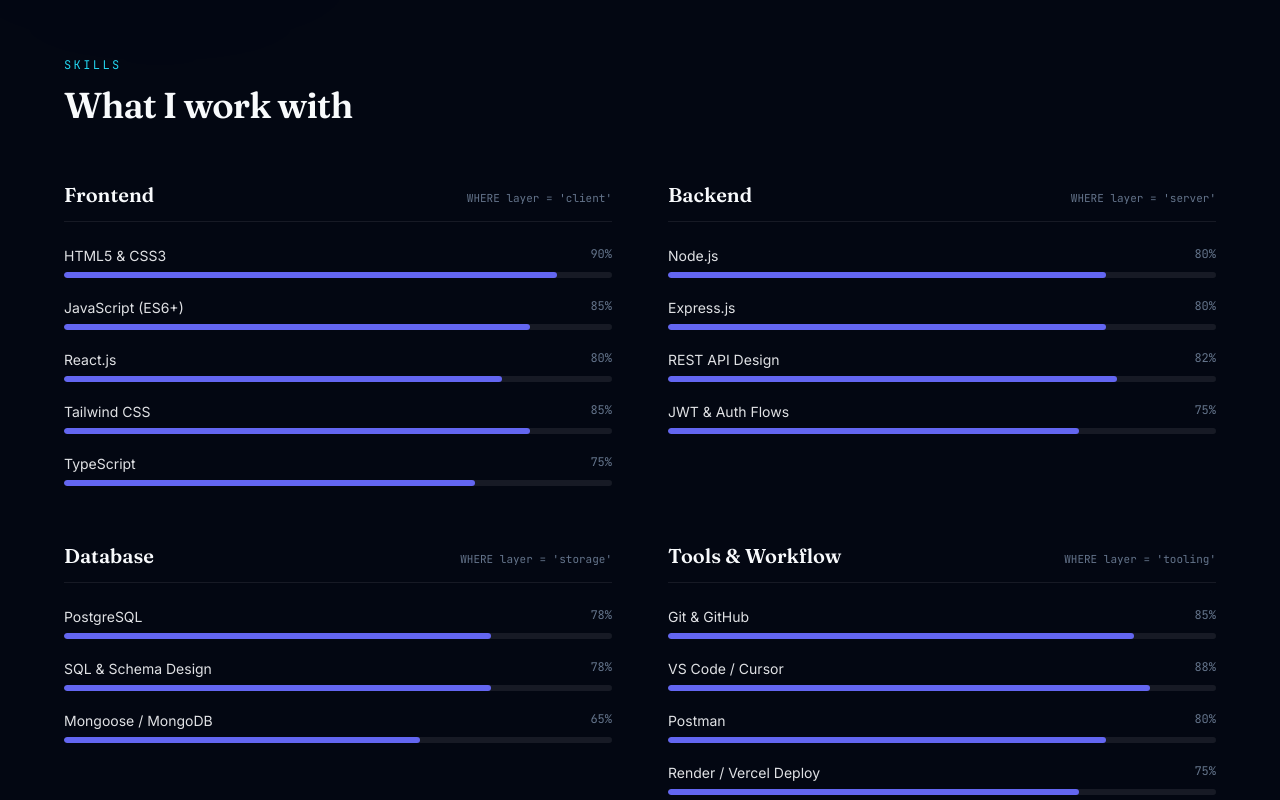
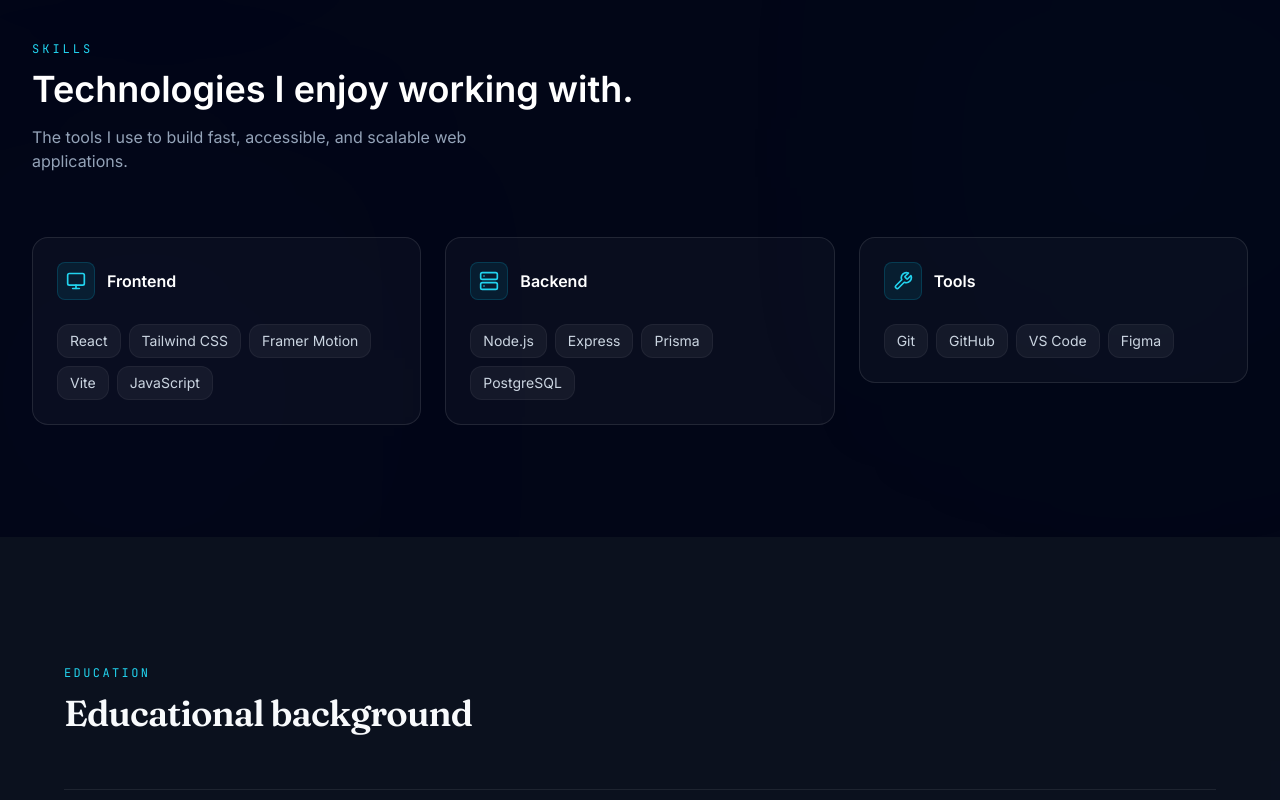
Before and after one commit to mehadishisir/my-protfolio, a React (Vite) app: page / in a window 1280 px wide. Shown: the part 1780-2580 px from the top of the page. Built offline with nearby package versions, Linux system fonts and the light colour scheme.

Commit message:
project sec done

```diff
--- a/src/components/Projects.jsx
+++ b/src/components/Projects.jsx
@@ -1,82 +1,46 @@
 import { motion } from "framer-motion";
 import { Link } from "react-router-dom";
-import { ArrowUpRight, Database, Leaf, BookOpen } from "lucide-react";
+import { ArrowUpRight } from "lucide-react";
 import Reveal from "./Reveal";
 import { projects } from "../data/projects";
 
-const iconMap = { postgres: Database, leaf: Leaf, book: BookOpen };
-const accentMap = {
-  pine: "bg-pine",
-  terracotta: "bg-terracotta",
-  pinedark: "bg-pinedark",
-};
-
 export default function Projects() {
   return (
-    <section id="projects" className="py-24 md:py-32 px-5 md:px-8 bg-paper2/60">
-      <div className="max-w-6xl mx-auto">
+    <section id="projects" className="relative overflow-hidden py-28 px-5 md:px-8 bg-slate-950">
+
+      <div className="max-w-[1320px] mx-auto relative">
         <Reveal>
-          <p className="font-mono text-xs uppercase tracking-[0.2em] text-pine mb-3">Projects</p>
-          <h2 className="font-display text-3xl md:text-4xl font-semibold text-ink tracking-tight mb-14">
-            Selected work
+          <p className="font-mono text-xs uppercase tracking-[0.25em] text-cyan-400 mb-3">
+            Projects
+          </p>
+          <h2 className="text-3xl md:text-4xl font-semibold text-white mb-16">
+            Selected projects I've built.
           </h2>
         </Reveal>
 
-        <div className="grid md:grid-cols-3 gap-7">
-          {projects.map((p, i) => {
-            const Icon = iconMap[p.image] || Database;
-            return (
-              <Reveal key={p.id} delay={i * 0.12} y={24}>
-                <motion.div
-                  whileHover={{ y: -8 }}
-                  transition={{ duration: 0.3, ease: [0.22, 1, 0.36, 1] }}
-                  className="group flex flex-col h-full bg-white rounded-2xl border border-line overflow-hidden hover:shadow-xl transition-shadow"
-                >
-                  <div
-                    className={`h-44 ${accentMap[p.accent]} relative flex items-center justify-center overflow-hidden`}
-                  >
-                    <motion.div
-                      whileHover={{ scale: 1.15, rotate: 6 }}
-                      transition={{ duration: 0.4 }}
-                    >
-                      <Icon size={56} className="text-paper/90" strokeWidth={1.3} />
-                    </motion.div>
-                    <div className="absolute inset-0 bg-gradient-to-t from-black/10 to-transparent" />
-                  </div>
-                  <div className="p-6 flex flex-col flex-1">
-                    <h3 className="font-display text-xl font-semibold text-ink mb-1">{p.name}</h3>
-                    <p className="text-xs font-mono uppercase tracking-wide text-terracotta mb-3">
-                      {p.tagline}
+        <div className="grid md:grid-cols-2 lg:grid-cols-3 gap-6">
+          {projects?.map((p, i) => (
+            <Reveal key={p.id} delay={i * 0.1}>
+              <motion.div className="p-6 rounded-2xl bg-white/5 border border-white/10">
+
+                <h3 className="text-white text-xl font-semibold mb-2">
+                  {p.name}
+                </h3>
+
+                <p className="text-slate-400 text-sm mb-4">
+                  {p.summary}
                 </p>
-                    <p className="text-sm text-inkmuted leading-relaxed mb-6 flex-1">{p.summary}</p>
-                    <div className="flex flex-wrap gap-1.5 mb-6">
-                      {p.stack.slice(0, 3).map((s) => (
-                        <span
-                          key={s}
-                          className="text-[11px] font-mono px-2.5 py-1 rounded-full bg-paper2 text-inkmuted border border-line"
-                        >
-                          {s}
-                        </span>
-                      ))}
-                    </div>
+
                 <Link
                   to={`/projects/${p.id}`}
-                      className="inline-flex items-center gap-1.5 text-sm font-medium text-ink group-hover:text-terracotta transition-colors focus-ring rounded w-fit"
+                  className="text-cyan-400 flex items-center gap-2"
                 >
-                      View Details
-                      <motion.span
-                        className="inline-flex"
-                        initial={{ x: 0, y: 0 }}
-                        whileHover={{ x: 2, y: -2 }}
-                      >
-                        <ArrowUpRight size={16} />
-                      </motion.span>
+                  View Project <ArrowUpRight size={16} />
                 </Link>
-                  </div>
+
               </motion.div>
             </Reveal>
-            );
-          })}
+          ))}
         </div>
       </div>
     </section>
--- a/src/components/Skills.jsx
+++ b/src/components/Skills.jsx
@@ -1,49 +1,55 @@
 import { motion } from "framer-motion";
+import { Monitor, Server, Wrench } from "lucide-react";
 import Reveal from "./Reveal";
 import { skillGroups } from "../data/skills";
 
-function SkillBar({ name, level, delay }) {
-  return (
-    <div>
-      <div className="flex justify-between mb-1.5">
-        <span className="text-sm text-ink/90">{name}</span>
-        <span className="font-mono text-xs text-muted">{level}%</span>
-      </div>
-      <div className="h-1.5 bg-line rounded-full overflow-hidden">
-        <motion.div
-          initial={{ width: 0 }}
-          whileInView={{ width: `${level}%` }}
-          viewport={{ once: true, amount: 0.4 }}
-          transition={{ duration: 0.9, delay, ease: [0.22, 1, 0.36, 1] }}
-          className="h-full bg-terracotta rounded-full"
-        />
-      </div>
-    </div>
-  );
-}
+const iconMap = {
+  Monitor: <Monitor size={20} />,
+  Server: <Server size={20} />,
+  Wrench: <Wrench size={20} />
+};
 
 export default function Skills() {
   return (
-    <section id="skills" className="py-24 md:py-32 px-5 md:px-8">
-      <div className="max-w-6xl mx-auto">
+    <section id="skills" className="relative py-28 px-5 md:px-8 bg-slate-950 overflow-hidden">
+      {/* Background Glows */}
+      <div aria-hidden="true" className="absolute right-0 top-20 h-72 w-72 rounded-full bg-cyan-500/5 blur-[160px]" />
+      <div aria-hidden="true" className="absolute left-0 bottom-0 h-72 w-72 rounded-full bg-indigo-500/5 blur-[160px]" />
+
+      <div className="max-w-[1320px] mx-auto relative">
         <Reveal>
-          <p className="font-mono text-xs uppercase tracking-[0.2em] text-pine mb-3">Skills</p>
-          <h2 className="font-display text-3xl md:text-4xl font-semibold text-ink tracking-tight mb-14">
-            What I work with
+          <p className="font-mono text-xs uppercase tracking-[0.25em] text-cyan-400 mb-3">
+            Skills
+          </p>
+          <h2 className="text-3xl md:text-4xl font-semibold text-white mb-4">
+            Technologies I enjoy working with.
           </h2>
+          <p className="text-slate-400 max-w-lg mb-16">
+            The tools I use to build fast, accessible, and scalable web applications.
+          </p>
         </Reveal>
 
-        <div className="grid md:grid-cols-2 gap-10 md:gap-x-14 md:gap-y-14">
+        <div className="grid grid-cols-1 md:grid-cols-2 xl:grid-cols-3 gap-6">
           {skillGroups.map((group, gi) => (
-            <Reveal key={group.label} delay={gi * 0.1}>
-              <div className="flex items-baseline justify-between border-b border-line pb-3 mb-6">
-                <h3 className="font-display text-xl font-semibold text-ink">{group.label}</h3>
-                <span className="font-mono text-[11px] text-muted">{group.query}</span>
-              </div>
-              <div className="space-y-5">
-                {group.skills.map((s, si) => (
-                  <SkillBar key={s.name} name={s.name} level={s.level} delay={si * 0.08} />
-                ))}
+            <Reveal key={group.title} delay={gi * 0.1}>
+              <div className="group p-6 rounded-2xl bg-white/[0.03] border border-white/10 hover:border-cyan-500/30 hover:bg-white/[0.06] hover:-translate-y-1 hover:shadow-[0_10px_30px_rgba(6,182,212,.08)] transition-[transform,border-color,background-color,box-shadow] duration-300">
+                <div className="flex items-center gap-3 mb-6">
+                  <div className="p-2 rounded-lg bg-cyan-500/10 border border-cyan-500/20 text-cyan-400">
+                    {iconMap[group.icon]}
+                  </div>
+                  <h3 className="font-semibold text-white">{group.title}</h3>
+                </div>
+
+                <div className="flex flex-wrap gap-2">
+                  {group.items.map((skill) => (
+                    <span
+                      key={skill}
+                      className="px-3 py-1.5 rounded-xl bg-white/5 border border-white/5 text-sm text-slate-300 hover:border-cyan-500/50 hover:text-cyan-300 transition-colors"
+                    >
+                      {skill}
+                    </span>
+                  ))}
+                </div>
               </div>
             </Reveal>
           ))}
--- a/src/data/profile.js
+++ b/src/data/profile.js
@@ -1,4 +1,4 @@
-import { Github, Linkedin, Facebook, MapPin, GraduationCap, Code2, Trophy, Terminal } from "lucide-react";
+import { Github, Linkedin, Facebook } from "lucide-react";
 
 export const profile = {
   // --- Hero Section Data ---
@@ -18,7 +18,7 @@
     { label: "Facebook", href: "https://facebook.com/yourusername", icon: Facebook },
   ],
 
-  // --- About Section Data (Added) ---
+  // --- About Section Data ---
   about: {
     heading: "Building software with analytical thinking.",
     paragraphs: [
@@ -36,6 +36,22 @@
       { label: "Focus", text: "Analytical Problem Solving", icon: "Code2" },
       { label: "Stack", text: "React, Node.js, PostgreSQL", icon: "Terminal" },
       { label: "Mindset", text: "Building Scalable Systems", icon: "Trophy" },
-    ]
-  }
+    ],
+  },
+
+  // --- Experience Section Data (Moved out of about) ---
+  experience: [
+    {
+      id: "ph-fullstack",
+      role: "Full Stack Development Trainee",
+      org: "Programming Hero — Next Level Web Development",
+      period: "2026 — Present",
+      points: [
+        "Designed and built devPulse, a production-style REST API with JWT authentication, role-based access, and a normalized PostgreSQL schema.",
+        "Practiced end-to-end backend workflows including middleware, refresh-token authentication, and centralized error handling.",
+        "Deployed and debugged live applications on Render, resolving production environment issues.",
+        "Built responsive React applications using Tailwind CSS with accessibility and performance in mind."
+      ]
+    }
+  ],
 };
--- a/src/data/skills.js
+++ b/src/data/skills.js
@@ -1,42 +1,17 @@
 export const skillGroups = [
   {
-    label: "Frontend",
-    query: "WHERE layer = 'client'",
-    skills: [
-      { name: "HTML5 & CSS3", level: 90 },
-      { name: "JavaScript (ES6+)", level: 85 },
-      { name: "React.js", level: 80 },
-      { name: "Tailwind CSS", level: 85 },
-      { name: "TypeScript", level: 75 },
-    ],
+    title: "Frontend",
+    icon: "Monitor",
+    items: ["React", "Tailwind CSS", "Framer Motion", "Vite", "JavaScript"]
   },
   {
-    label: "Backend",
-    query: "WHERE layer = 'server'",
-    skills: [
-      { name: "Node.js", level: 80 },
-      { name: "Express.js", level: 80 },
-      { name: "REST API Design", level: 82 },
-      { name: "JWT & Auth Flows", level: 75 },
-    ],
+    title: "Backend",
+    icon: "Server",
+    items: ["Node.js", "Express", "Prisma", "PostgreSQL"]
   },
   {
-    label: "Database",
-    query: "WHERE layer = 'storage'",
-    skills: [
-      { name: "PostgreSQL", level: 78 },
-      { name: "SQL & Schema Design", level: 78 },
-      { name: "Mongoose / MongoDB", level: 65 },
-    ],
-  },
-  {
-    label: "Tools & Workflow",
-    query: "WHERE layer = 'tooling'",
-    skills: [
-      { name: "Git & GitHub", level: 85 },
-      { name: "VS Code / Cursor", level: 88 },
-      { name: "Postman", level: 80 },
-      { name: "Render / Vercel Deploy", level: 75 },
-    ],
-  },
+    title: "Tools",
+    icon: "Wrench",
+    items: ["Git", "GitHub", "VS Code", "Figma"]
+  }
 ];
```
Also changed, not shown: src/components/Experience.jsx (+44 -46 lines). Lines whose indentation alone changed are shown as unchanged.
